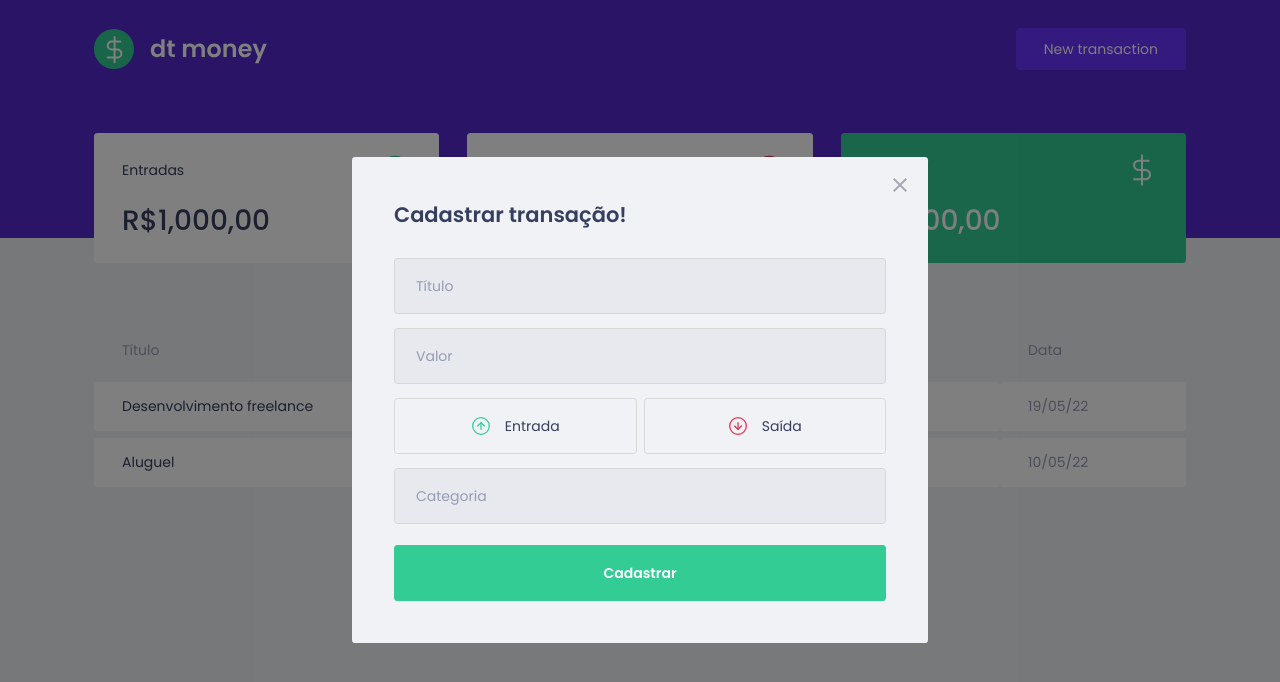
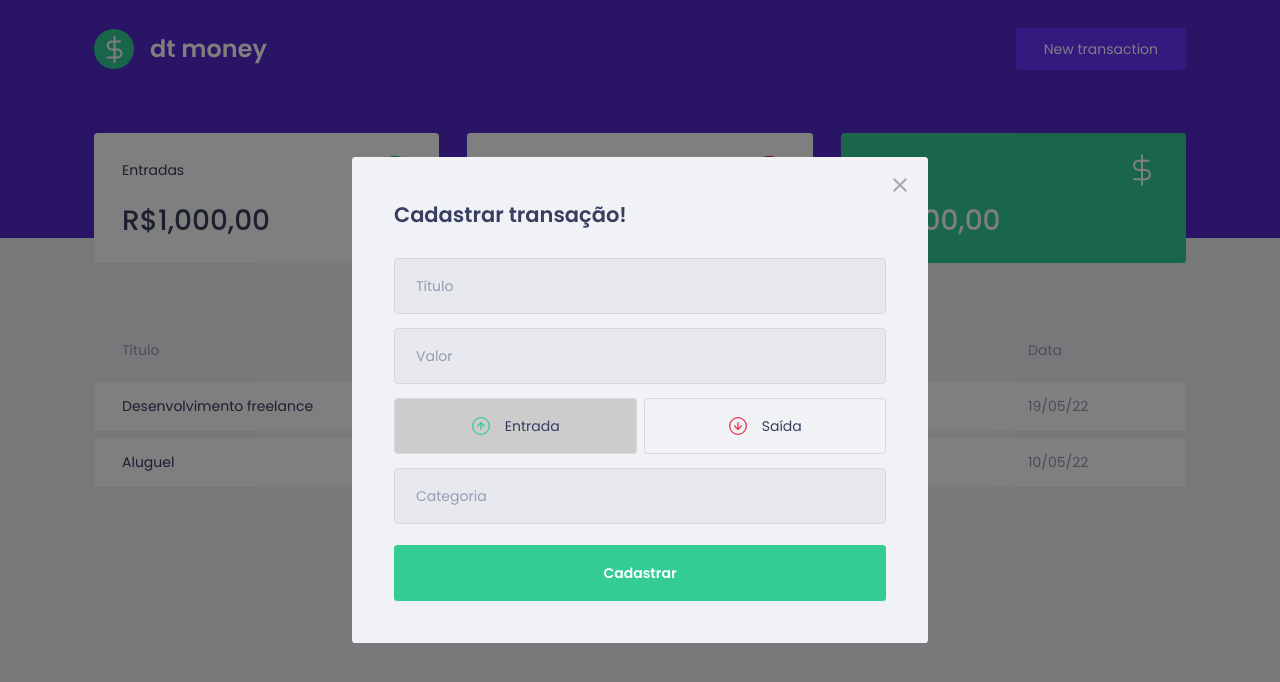
Before and after one commit to dscostat7/platform-money-controller, a React (Create React App) app: page / in a window 1280 px wide. Both pictures are taken after a click on the button "New transaction". Shown: the top 682 px of the page. Built offline with nearby package versions, Linux system fonts and the light colour scheme; no server answers; what miragejs would draw is missing.

Commit message:
Worked props in the styled components

```diff
--- a/src/components/NewTransactionModal/index.tsx
+++ b/src/components/NewTransactionModal/index.tsx
@@ -2,7 +2,8 @@
 import incomeImg from "../../assets/income.svg";
 import outcomeImg from "../../assets/outcome.svg";
 import closeImg from "../../assets/close.svg";
-import { Container, TransactionTypeContainer } from "./styles";
+import { Container, TransactionTypeContainer, RadioBox } from "./styles";
+import { useState } from "react";
 
 interface NewTransactionModalProps {
     isOpen: boolean;
@@ -10,6 +11,9 @@
 }
 
 export function NewTransactionModal({isOpen, onRequestClose}: NewTransactionModalProps) {
+
+    const [type, setType] = useState('deposit');
+
     return (
         <Modal
             isOpen={isOpen}
@@ -29,15 +33,15 @@
                 <input placeholder="Valor" type="number" />
 
                 <TransactionTypeContainer>
-                    <button type="button">
+                    <RadioBox type="button" onClick={() => {setType('deposit');}} isActive={type === 'deposit'}>
                         <img src={incomeImg} alt="deposit" />
                         <span>Entrada</span>
-                    </button>
+                    </RadioBox>
 
-                    <button type="button">
+                    <RadioBox type="button" onClick={() => {setType('withdraw');}} isActive={type === 'withdraw'}>
                         <img src={outcomeImg} alt="bank" />
                         <span>Saída</span>
-                    </button>
+                    </RadioBox>
                 </TransactionTypeContainer>
 
                 <input placeholder="Categoria" />
--- a/src/components/NewTransactionModal/styles.ts
+++ b/src/components/NewTransactionModal/styles.ts
@@ -51,12 +51,19 @@
     display: grid;
     grid-template-columns: 1fr 1fr;
     gap: 0.5rem;
+`;
 
-    button {
+interface RadioBoxProps {
+    isActive: boolean;
+}
+
+export const RadioBox = styled.button<RadioBoxProps>`
     height: 4rem;
     border: 1px solid #d7d7d7;
     border-radius: 0.25rem;
-        background: transparent;
+
+    background: ${(props) => props.isActive ? '#ccc' : 'transparent'};
+
     display: flex;
     align-items: center;
     justify-content: center;
@@ -77,5 +84,4 @@
         font-size: 1rem;
         color: var(--text-title);
     }
-    }
 `;
```
Lines whose indentation alone changed are shown as unchanged.
